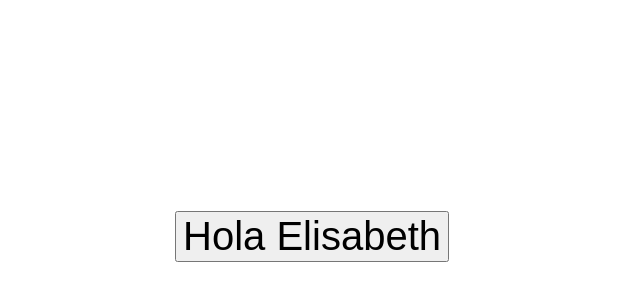
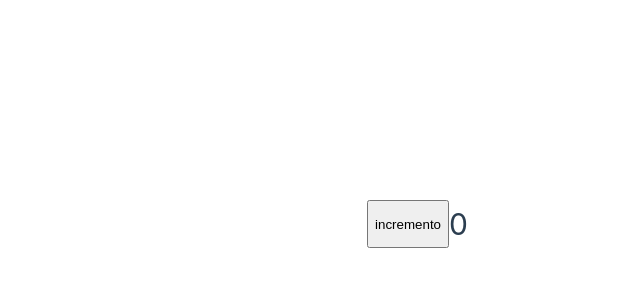
Before and after one commit to JoseDavidFull/Codigo, a Vue app in the folder DesarrolloWeb/mi_primer_vue/: page / in a window 1280 px wide. Shown: the part 164-464 px from the top of the page, without its empty margins (191-831 px from the left). Built offline with nearby package versions, Linux system fonts and the light colour scheme.

Commit message:
nueva informacion de codigo

```diff
--- a/DesarrolloWeb/mi_primer_vue/src/App.vue
+++ b/DesarrolloWeb/mi_primer_vue/src/App.vue
@@ -1,31 +1,35 @@
 <script setup>
 import { ref } from 'vue';
 
-/*Cambio Dinámico de Tamaño de Texto:
-Crea un componente con un botón. Utiliza v-bind:style para cambiar dinámicamente el
-tamaño del texto cada vez que se hace clic en el botón./*/
 
-const Grande = ref(0)
+/*Crea un componente llamado BotonContador. */
 
-const CambiarTexto = ()=>{
-    Grande.value = !Grande.value
+const contador = ref(0)
+
+const incremento = () =>{
+    contador.value++
+    seguimiento.value.push(contador.value)
+
 }
 
+const seguimiento = ref([])
 
 </script>
 
 
 <template>
-    <button @mouseover="CambiarTexto" @mouseout="CambiarTexto" v-bind:style="{'font-size': Grande ? '120px' : '40px'  }">
-        Hola Elisabeth
-    </button>
+    <button @click="incremento"> incremento</button>
+    <h1>{{ contador }}</h1>
 
+    <br>
+    <ul>
+      <li v-for="valor in seguimiento" :key="valor">
+        {{ valor }}
+      </li>
+    </ul>
 </template>
 
+<style>
 
-<style scoped>
 
-.Grande{
-    font-size: 40px;
-}
 </style>
```
Also changed, not shown: DesarrolloWeb/mi_primer_vue/src/components/Hijo.vue (added, +7 -0 lines), DesarrolloWeb/mi_primer_vue/src/ejercicios.js (+101 -0 lines).
